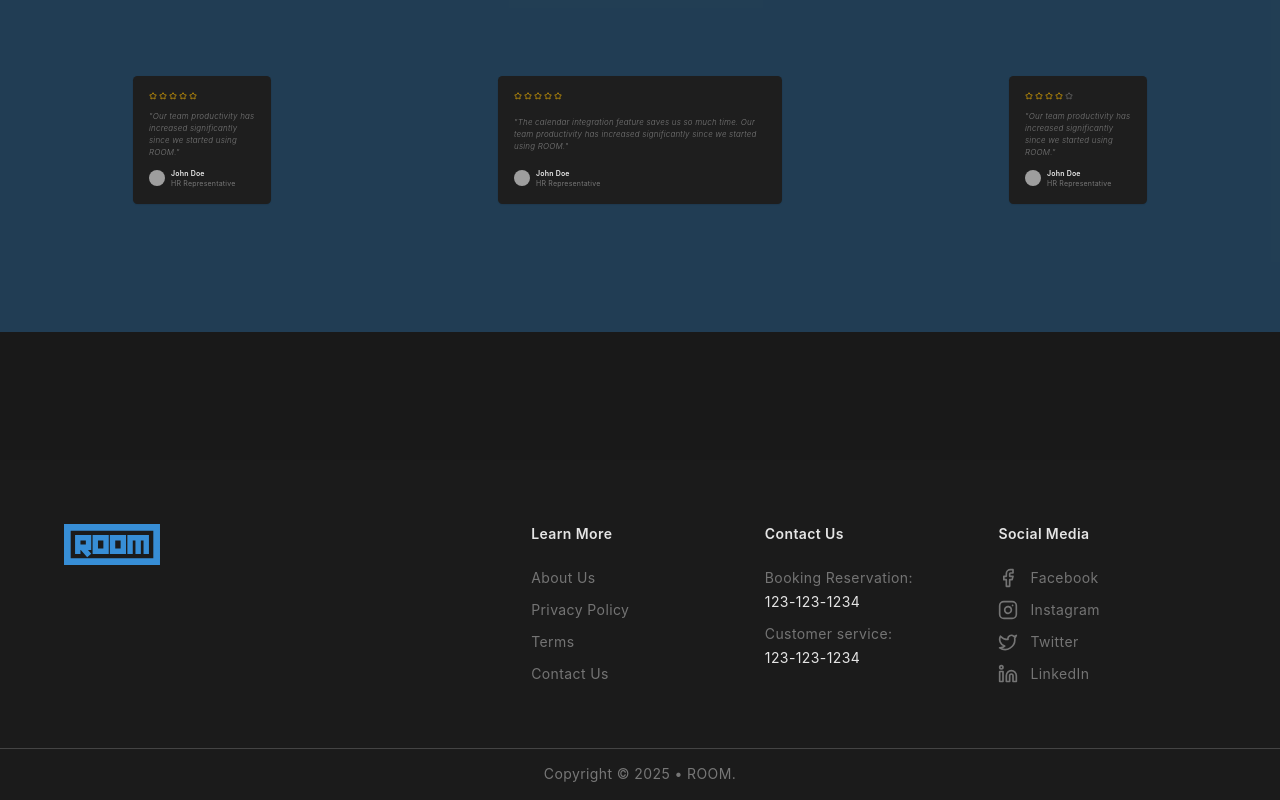
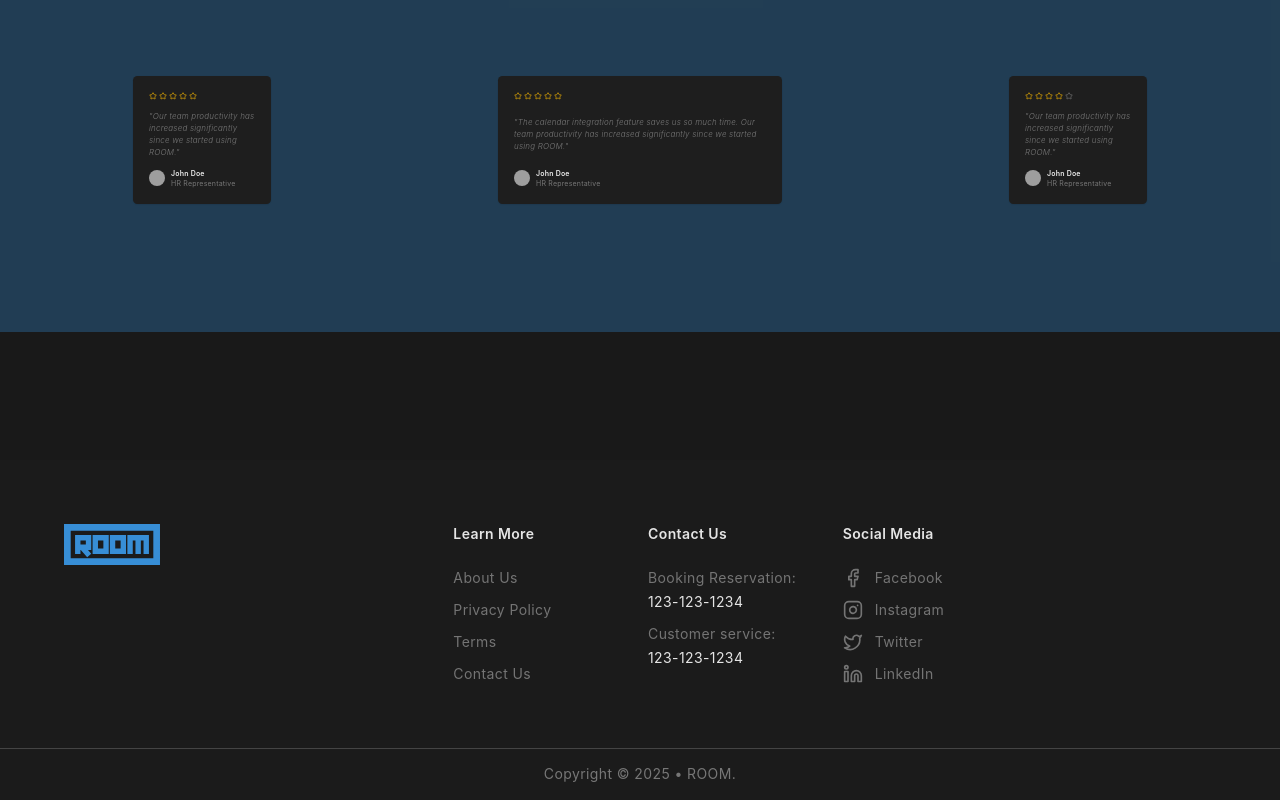
Before and after one commit to djalilmsk/room-reservation, a React (Vite) app: page / in a window 1280 px wide. Shown: the part 2279-3079 px from the top of the page. Built offline with nearby package versions, Linux system fonts and the light colour scheme; no server answers; grey boxes are pictures that could not be loaded.

Commit message:
add theme toggle

```diff
--- a/src/components/home/Footer.jsx
+++ b/src/components/home/Footer.jsx
@@ -2,6 +2,8 @@ import Footer from "@/components/auth/auth-footer";
 import logo from "@/assets/Logo.svg";
 import { Link } from "react-router-dom";
 import { Facebook, Instagram, Linkedin, Twitter } from "lucide-react";
+import { cn } from "@/lib/utils";
+import { ModeToggle } from "../ui/mode-toggle";
 
 export const Copyright = () => (
   <div className="relative mt-10 flex w-full justify-center py-4 md:mt-16">
@@ -12,11 +14,11 @@ export const Copyright = () => (
   </div>
 );
 
-function HomeFooter() {
+function HomeFooter({ className }) {
   return (
-    <footer className="relative">
+    <footer className={cn("relative", className)}>
       <div className="bg-muted-foreground/5 absolute top-0 left-1/2 grid h-full w-dvw -translate-x-1/2" />
-      <div className="flex grid-cols-1 flex-wrap gap-10 pt-10 md:grid md:grid-cols-5 md:gap-4 md:pt-16">
+      <div className="flex grid-cols-1 flex-wrap gap-10 pt-10 md:grid md:grid-cols-6 md:gap-4 md:pt-16">
         <div className="col-span-2 max-md:w-full">
           <img src={logo} alt="ROOM" className="mb-4 w-24 text-center" />
         </div>
@@ -94,6 +96,7 @@ function HomeFooter() {
             </Link>
           </div>
         </div>
+        <ModeToggle />
       </div>
       <Copyright />
     </footer>
```
